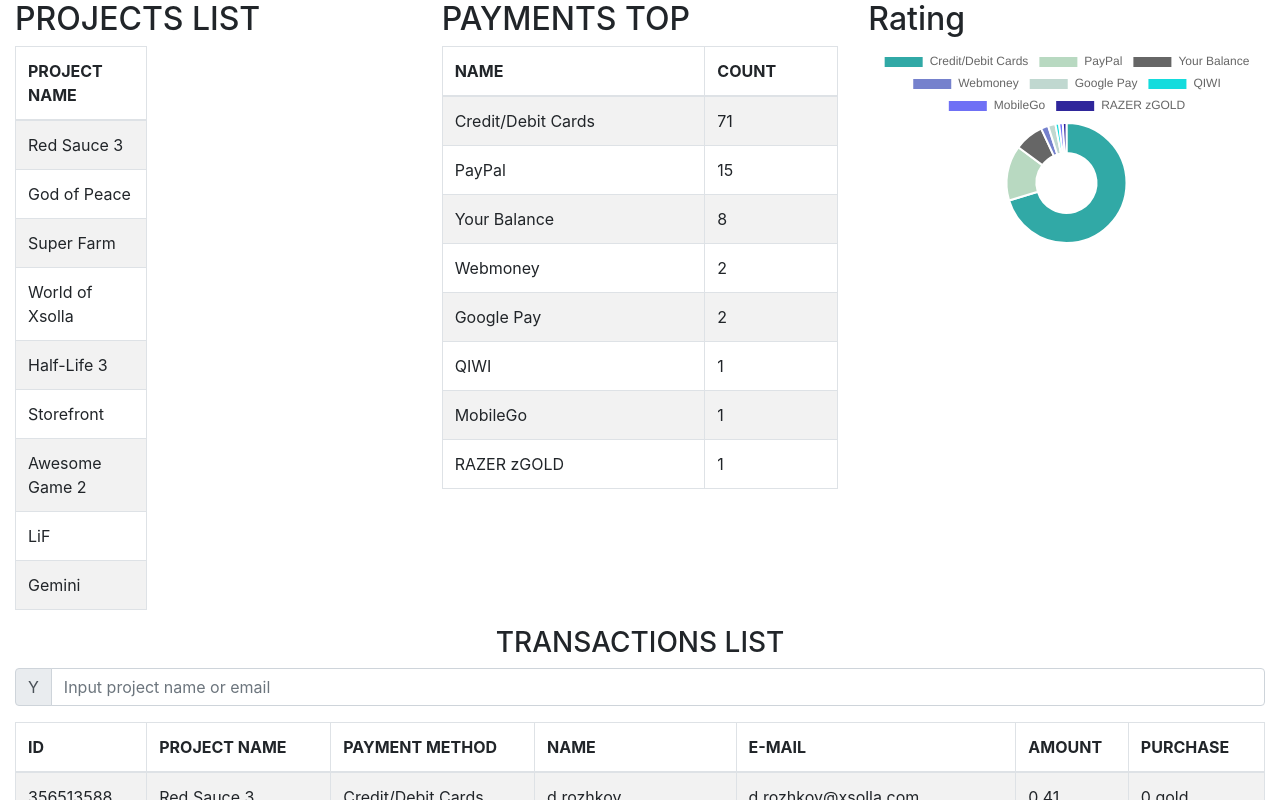
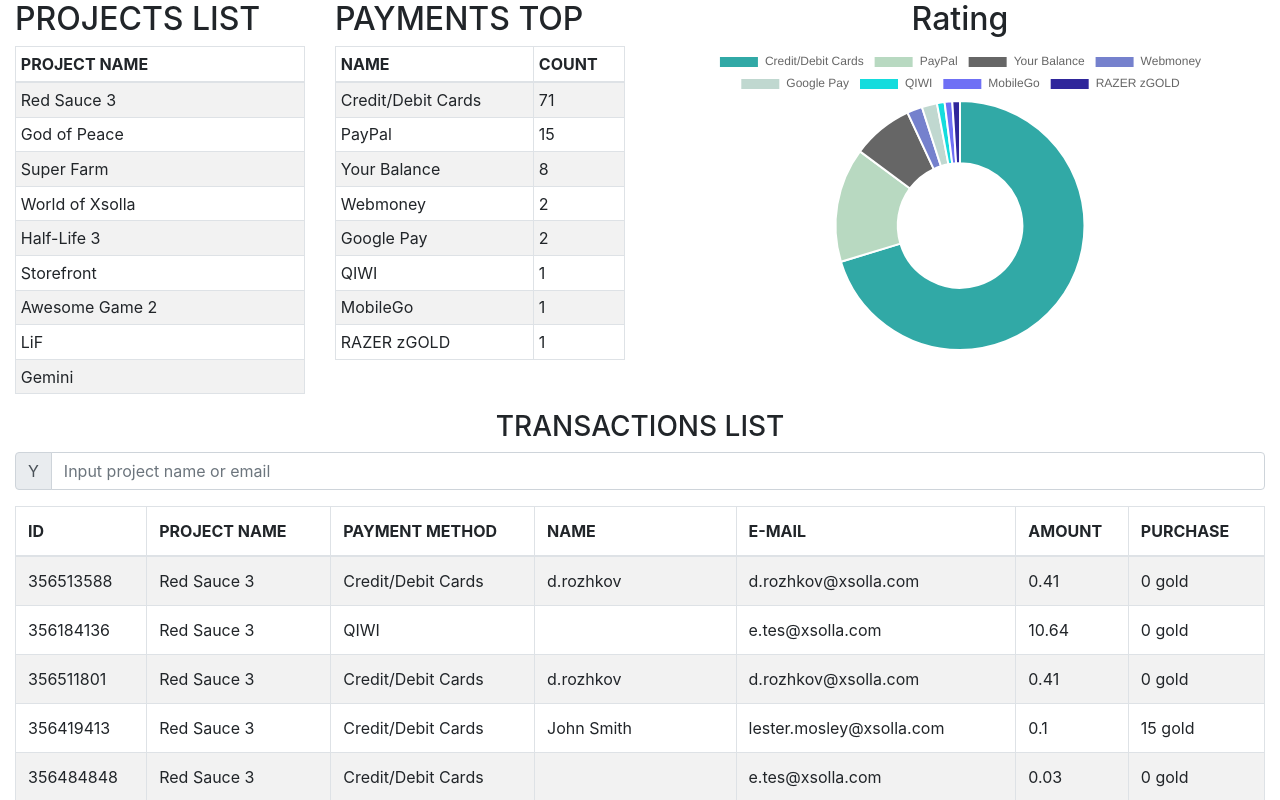
Before and after one commit to ruvimg/xsolla-task, a React (Create React App) app: page / in a window 1280 px wide. Shown: the top 800 px of the page. Built offline with nearby package versions, Linux system fonts and the light colour scheme.

Commit message:
Update App.js

```diff
--- a/src/App.js
+++ b/src/App.js
@@ -55,7 +55,6 @@
       resList.sort(compareCounts);
       var paymentsList = resList;
 
-
       var rawData = items;
       let resultList = [];
       for (let i = 0; i < rawData.length; i++) {
@@ -76,9 +75,10 @@
       return (
         <div className="container-fluid">
           <div className="row">
-            <div className="col-4">
+            <div className="col-3">
               <h2>PROJECTS LIST</h2>
-              <table className="table table-striped table-bordered col-4">
+              <div class="table-responsive">
+                <table className="table table-striped table-bordered table-sm">
                   <thead>
                     <tr>
                       <th>PROJECT NAME</th>
@@ -93,9 +93,10 @@
                   </tbody>
                 </table>
               </div>
-            <div className="col-4">
+            </div>
+            <div className="col-3">
               <h2>PAYMENTS TOP</h2>
-              <table className="table table-striped table-bordered">
+              <table className="table table-striped table-bordered table-sm">
                 <thead>
                   <tr>
                     <th>NAME</th>
@@ -112,8 +113,8 @@
                 </tbody>
               </table>
             </div>
-            <div className="col-4">
-              <h2>Rating</h2>
+            <div className="col-6">
+              <h2 className="text-center">Rating</h2>
               <Doughnut data={data} />
             </div>
           </div>
```
Lines whose indentation alone changed are shown as unchanged.
